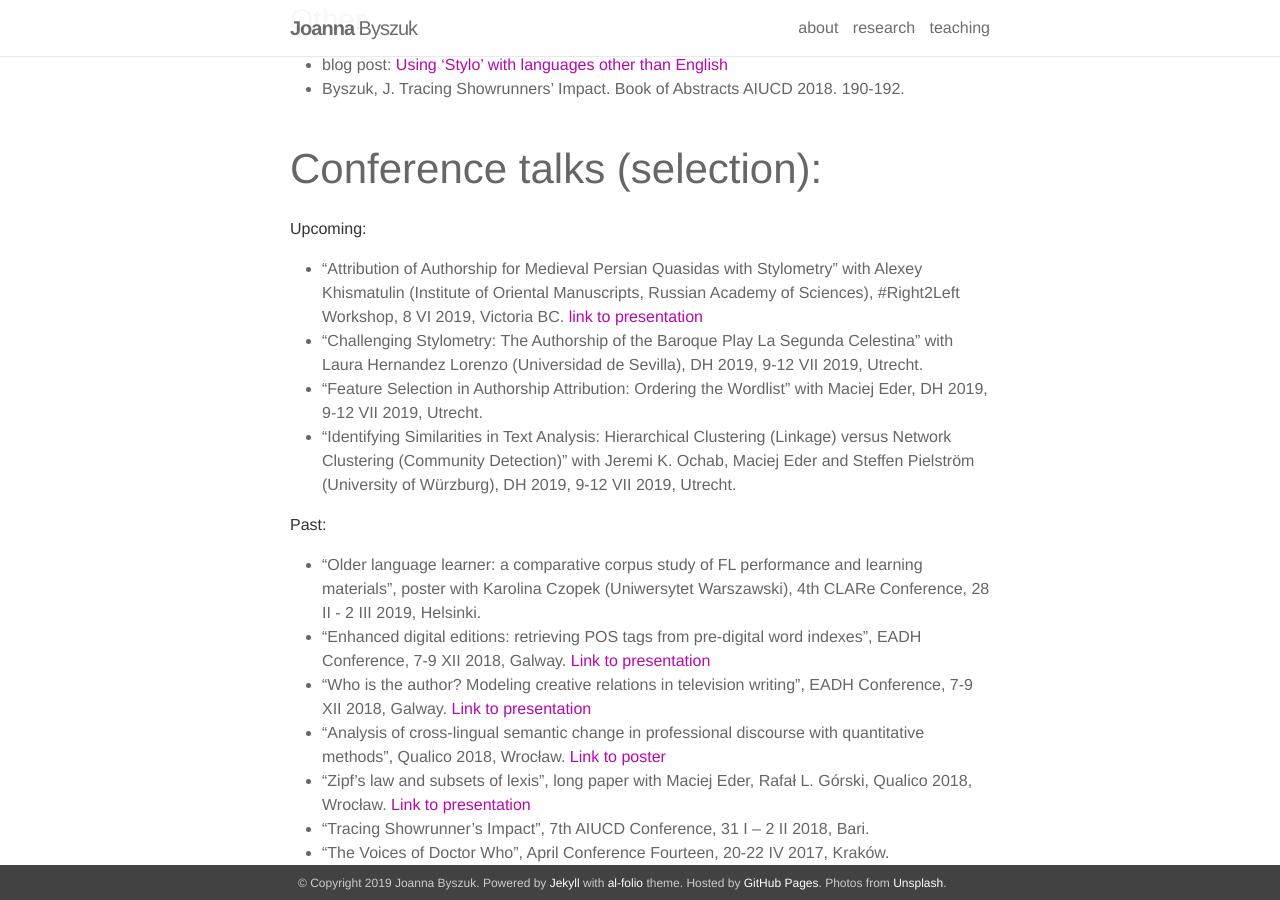
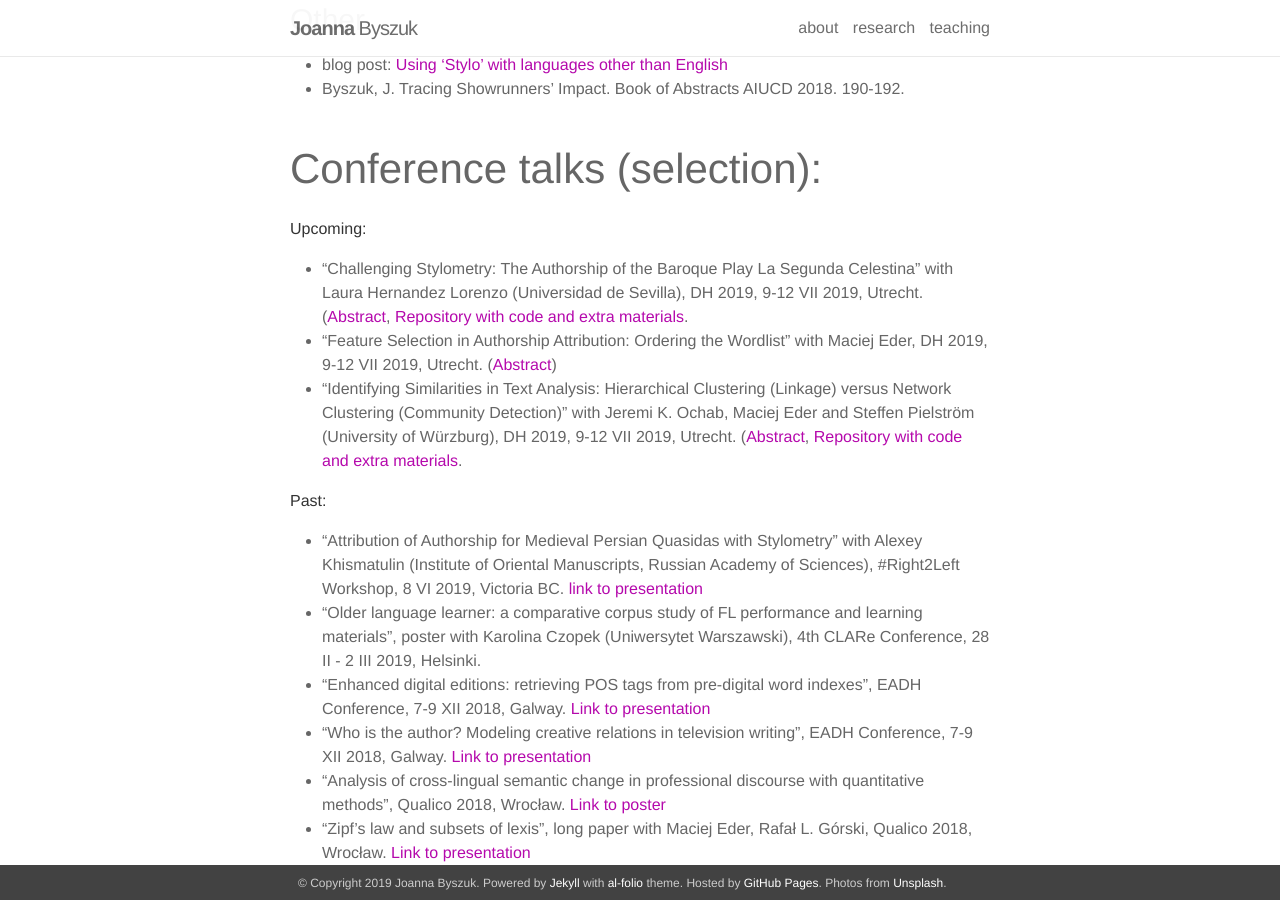
Before and after one commit to JoannaBy/JoannaBy.github.io, a Jekyll site: the page built from _pages/publications.md, in a window 1280 px wide and 900 px high, scrolled down 492 px. Built offline with Jekyll 4.4.1, drawn with Linux system fonts in a browser that asks for light colours; nearby versions of some CDN libraries.

Commit message:
links to repos

```diff
--- a/_pages/publications.md
+++ b/_pages/publications.md
@@ -14,12 +14,12 @@ description: Publications and talks.
 
 ## Conference talks (selection):
 Upcoming:
-* "Attribution of Authorship for Medieval Persian Quasidas with Stylometry” with Alexey Khismatulin (Institute of Oriental Manuscripts, Russian Academy of Sciences), #Right2Left Workshop, 8 VI 2019, Victoria BC. [link to presentation](https://github.com/JoannaBy/various_presentations/blob/master/Attribution%20of%20Authorship%20for%20Medieval%20Persian%20Quasidas%20with%20Stylometry.pdf)
-* "Challenging Stylometry: The Authorship of the Baroque Play La Segunda Celestina" with Laura Hernandez Lorenzo (Universidad de Sevilla), DH 2019, 9-12 VII 2019, Utrecht.
-* "Feature Selection in Authorship Attribution: Ordering the Wordlist" with Maciej Eder, DH 2019, 9-12 VII 2019, Utrecht.
-* "Identifying Similarities in Text Analysis: Hierarchical Clustering (Linkage) versus Network Clustering (Community Detection)" with Jeremi K. Ochab, Maciej Eder and Steffen Pielström (University of Würzburg), DH 2019, 9-12 VII 2019, Utrecht.
+* "Challenging Stylometry: The Authorship of the Baroque Play La Segunda Celestina" with Laura Hernandez Lorenzo (Universidad de Sevilla), DH 2019, 9-12 VII 2019, Utrecht. ([Abstract](https://dev.clariah.nl/files/dh2019/boa/0576.html), [Repository with code and extra materials](https://github.com/JoannaBy/La-Segunda-Celestina).
+* "Feature Selection in Authorship Attribution: Ordering the Wordlist" with Maciej Eder, DH 2019, 9-12 VII 2019, Utrecht. ([Abstract](https://dev.clariah.nl/files/dh2019/boa/0930.html))
+* "Identifying Similarities in Text Analysis: Hierarchical Clustering (Linkage) versus Network Clustering (Community Detection)" with Jeremi K. Ochab, Maciej Eder and Steffen Pielström (University of Würzburg), DH 2019, 9-12 VII 2019, Utrecht. ([Abstract](https://dev.clariah.nl/files/dh2019/boa/0981.html), [Repository with code and extra materials](https://github.com/JoannaBy/hierarchical-vs-network-clustering).
 
 Past:
+* "Attribution of Authorship for Medieval Persian Quasidas with Stylometry” with Alexey Khismatulin (Institute of Oriental Manuscripts, Russian Academy of Sciences), #Right2Left Workshop, 8 VI 2019, Victoria BC. [link to presentation](https://github.com/JoannaBy/various_presentations/blob/master/Attribution%20of%20Authorship%20for%20Medieval%20Persian%20Quasidas%20with%20Stylometry.pdf)
 * "Older language learner: a comparative corpus study of FL performance and learning materials", poster with Karolina Czopek (Uniwersytet Warszawski), 4th CLARe Conference, 28 II - 2 III 2019, Helsinki.
 * "Enhanced digital editions: retrieving POS tags from pre-digital word indexes", EADH Conference, 7-9 XII 2018, Galway. [Link to presentation](https://github.com/JoannaBy/various_presentations/blob/master/EADH2018_Enhanced_digital_editions-retrieving_POS_tags_from_pre-digital_word_indexes.pdf)
 * "Who is the author? Modeling creative relations in television writing", EADH Conference, 7-9 XII 2018, Galway. [Link to presentation](https://github.com/JoannaBy/various_presentations/blob/master/EADH2018_Who_is_the%20author_%20Modeling_creative_relations_in_television_writing.pdf)
```
